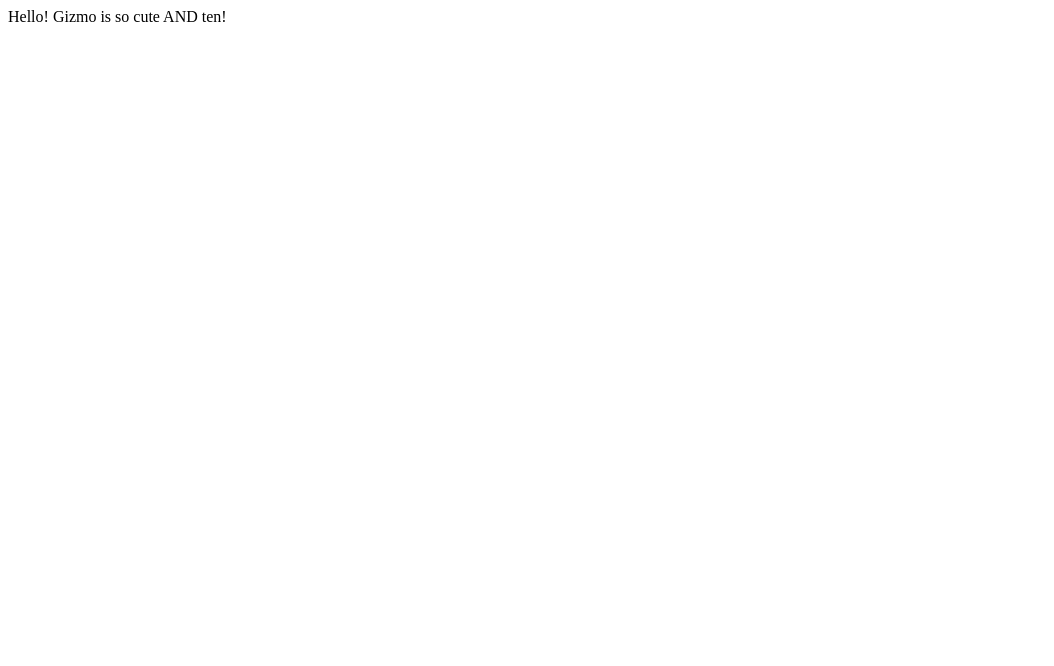
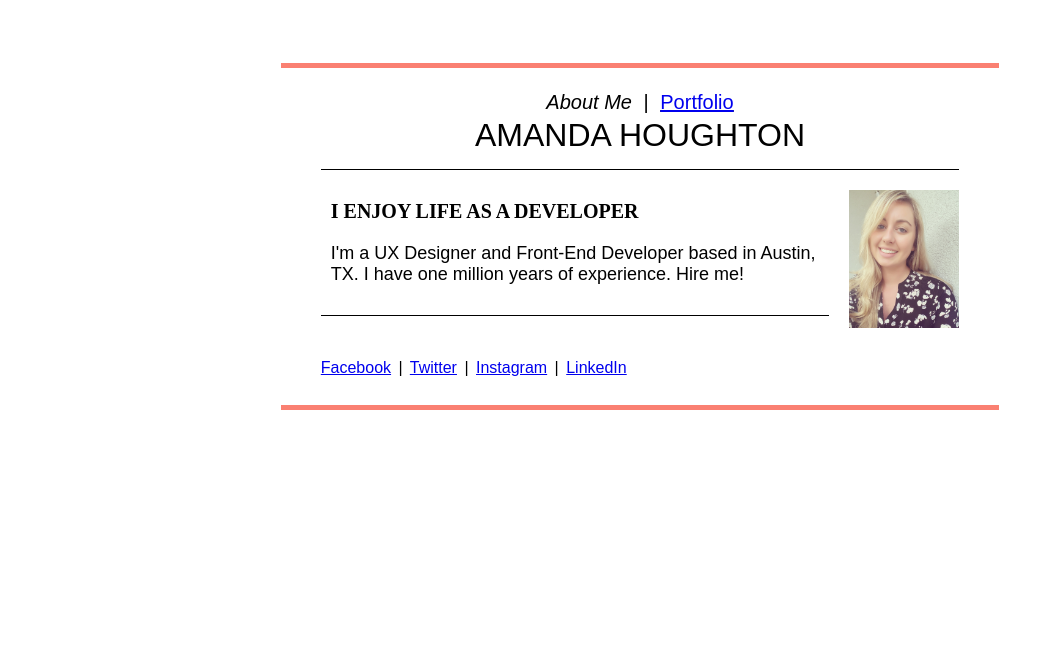
Before and after one commit to amhoughton/Episode-1, a plain HTML site: page W1C2/index.html in a window 1280 px wide. Shown: the whole page, without its empty margins (0-1054 px from the left). Drawn offline with Linux system fonts and the light colour scheme.

Commit message:
Initial commit for main page

```diff
--- /dev/null
+++ b/W1C2/app.css
@@ -0,0 +1,115 @@
+* {
+  /*border: 1px solid green !important;*/
+}
+
+.page {
+  width: 100%;
+  height: 100%;
+}
+
+.page-content {
+  margin: 5% 20% 20% 20%;
+}
+
+.header {
+  font-family: sans-serif;
+}
+
+.nav {
+  font-size: 20px;
+  text-align: center;
+}
+
+.nav-about-me {
+  font-style: italic;
+  display: inline-block;
+  margin: 3px;
+}
+
+.nav-divider {
+  display: inline-block;
+  margin: 3px;
+}
+
+.nav-portfolio {
+  text-decoration: underline;
+  display: inline-block;
+  margin: 3px;
+}
+
+.about {
+  display: inline-block;
+  vertical-align: top;
+  float: left;
+}
+
+.bio {
+  padding: 10px;
+  font-size: 18px;
+  font-family: sans-serif;
+}
+
+.content {
+  padding: 5px 60px 5px 60px;
+}
+
+.content-inner {
+  display: flex;
+  margin-top: 20px;
+}
+
+.name {
+  font-size: 32px;
+  text-transform: uppercase;
+  font-family: sans-serif;
+  display: block;
+  text-align: center;
+}
+
+.title {
+  text-transform: uppercase;
+  font-size: 20px;
+  font-weight: bold;
+  padding: 10px;
+}
+
+.picture {
+  width: 200px;
+  display: inline-block;
+  float: right;
+  justify-content: flex-end;
+  margin: 0 0 0 20px;
+}
+
+.img {
+  width: 100%;
+}
+
+.thin-line-top {
+  background-color: black;
+  height: 1px;
+  margin: 10px 0 10px 0;
+}
+
+.thin-line-bottom {
+  background-color: black;
+  height: 1px;
+  margin: 20px 0 10px 0;
+}
+
+.line {
+  width: 100%;
+  height: 1px;
+}
+
+.thick-line {
+  background-color: #fa8072;
+  height: 5px;
+  margin: 20px;
+  clear: both;
+}
+
+.social-media {
+  font-family: sans-serif;
+  margin-top: 40px;
+}
--- a/W1C2/index.html
+++ b/W1C2/index.html
@@ -1 +1,56 @@
-Hello! Gizmo is so cute AND ten!
+<!doctype HTML>
+<html>
+
+<head>
+  <link rel="stylesheet" href="app.css">
+</head>
+
+<body>
+  <div class="page">
+    <div class="page-content">
+      <div class="thick-line"></div>
+      <div class="header">
+        <div class="nav">
+          <div class="nav-about-me">About Me</div>
+          <div class="nav-divider">|</div>
+          <div class="nav-portfolio">
+            <a href="portfolio.html">Portfolio</a>
+          </div>
+        </div>
+        <div class="name">
+          Amanda Houghton
+        </div>
+      </div>
+      <div class="content">
+        <div class="thin-line-top"></div>
+        <div class="content-inner">
+          <div class="about">
+            <div class="title">
+              i enjoy life as a developer
+            </div>
+            <div class="bio">
+              I'm a UX Designer and Front-End Developer based in Austin, TX. I have one million years of experience. Hire me!
+            </div>
+            <div class="thin-line-bottom"></div>
+            <div class="social-media">
+              <a href="https://www.facebook.com/">Facebook</a>
+              <div class="nav-divider">|</div>
+              <a href="https://twitter.com/a_houghton">Twitter</a>
+              <div class="nav-divider">|</div>
+              <a href="https://www.instagram.com/">Instagram</a>
+              <div class="nav-divider">|</div>
+              <a href="https://www.linkedin.com/in/amandamhoughton/">LinkedIn</a>
+
+            </div>
+          </div>
+          <div class="picture">
+            <img src="me.jpg" class="img">
+          </div>
+        </div>
+      </div>
+      <div class="thick-line "></div>
+    </div>
+  </div>
+</body>
+
+</html>
```
Also changed, not shown: W1C2/me.jpg (added), W1C2/portfolio.html (added).
